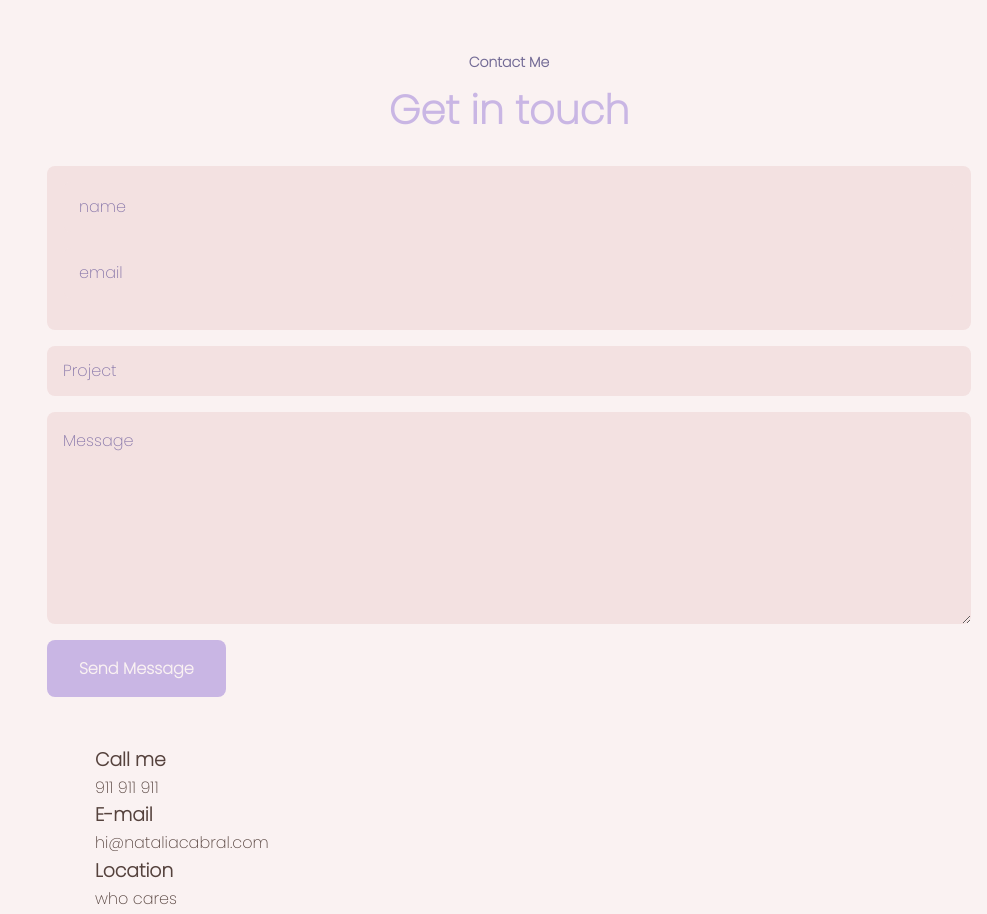
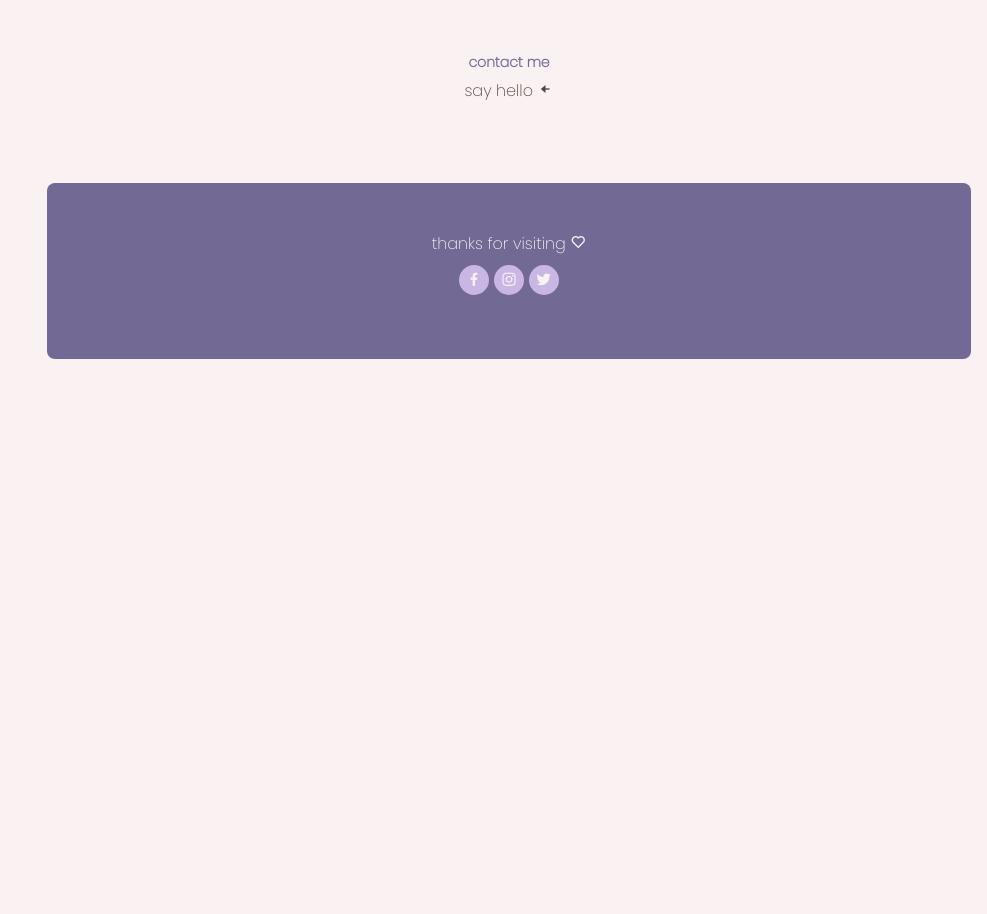
Before and after one commit to dnataliacr/mypage, a plain HTML site: page index.html in a window 1280 px wide. Shown: the part 1680-2594 px from the top of the page, without its empty margins (293-1280 px from the left). After the commit the page ends 2071 px from the top, so only its background shows below. Drawn offline with nearby package versions, Linux system fonts and the light colour scheme.

Commit message:
form removed

```diff
--- a/index.html
+++ b/index.html
@@ -138,46 +138,14 @@
         </section>
       </section>
 
-
       <!--=============== Contact ==========-->
 
       <section class="contact section" id="contact">
-        <span class="section-subtitle">Contact Me</span>
-        <h2 class="section-title">Get in touch</h2>
-
+        <span class="section-subtitle">contact me </span>
         <div class="contact__container bd-grid">
-          <form action="" class="contact__form">
-            <div class="contact__input">
-              <input type="text" placeholder="name" class="contact__input" />
-              <input type="mail" placeholder="email" class="contact__input" />
-            </div>
-
-            <input type="text" placeholder="Project" class="contact__input" />
-            <textarea
-              name=""
-              id=""
-              cols="0"
-              rows="10"
-              placeholder="Message"
-              class="contact__input"
-            ></textarea>
-
-            <input
-              type="submit"
-              value="Send Message"
-              class="button contact__button"
-            />
-          </form>
-
-          <div class="contact__info">
-            <h3 class="contact__subtitle">Call me</h3>
-            <span class="contact__text">911 911 911</span>
-
-            <h3 class="contact__subtitle">E-mail</h3>
-            <span class="contact__text">hi@nataliacabral.com</span>
-
-            <h3 class="contact__subtitle">Location</h3>
-            <span class="contact__text">who cares</span>
+          <div class="contact__button">
+            <a href="mailto:dnataliacr@gmail.com" target="_blank">say hello </a>
+            <i class="bx bxs-left-arrow-alt"></i>
           </div>
         </div>
       </section>
```
